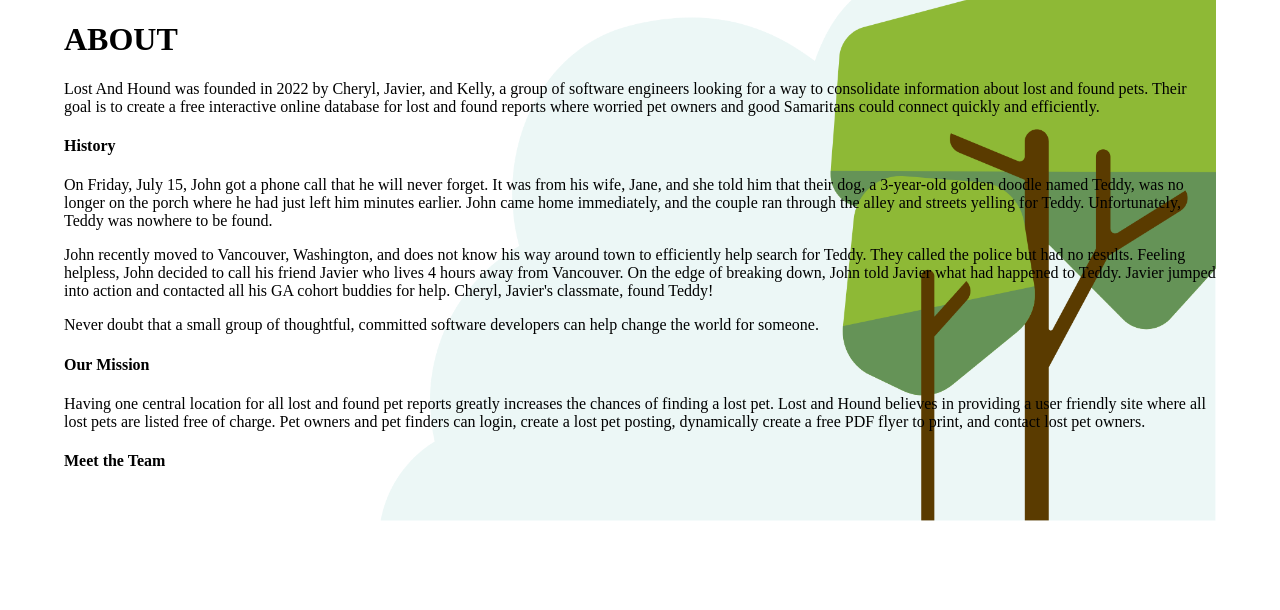
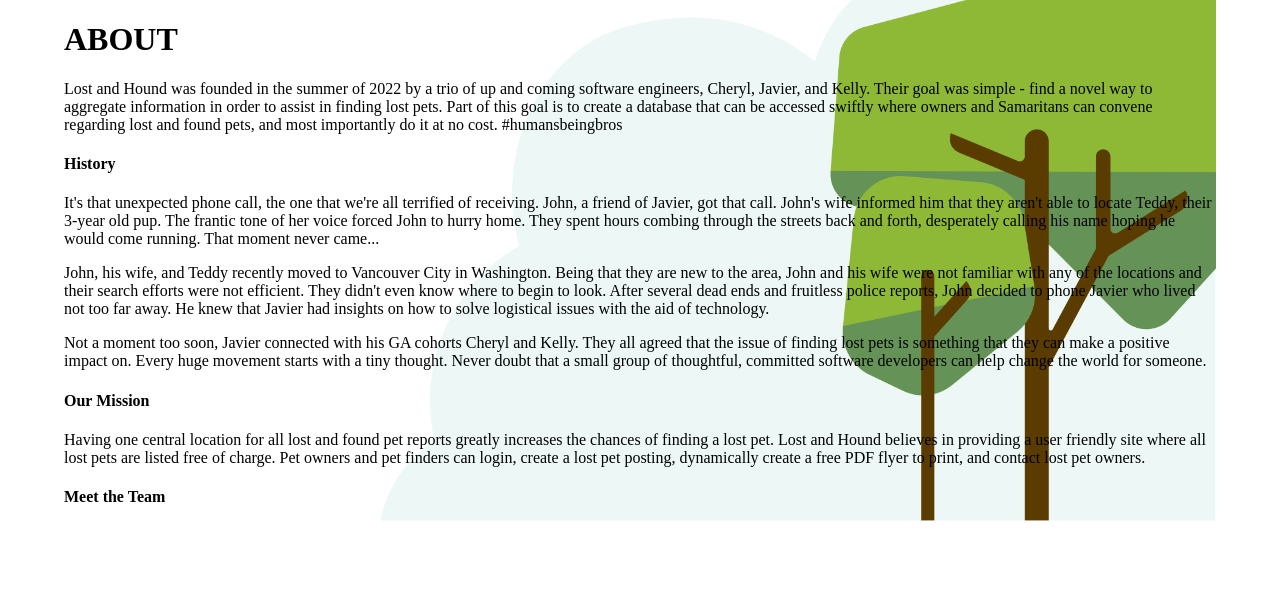
Before and after one commit to chess2022/Lost_and_Hound, a Django app: page /about/ in a window 1280 px wide. Shown: the part 88-698 px from the top of the page. Run offline with Django 4.2, Linux system fonts and the light colour scheme.

Commit message:
correct about content

```diff
--- a/main_app/templates/about.html
+++ b/main_app/templates/about.html
@@ -1,17 +1,20 @@
 {% extends 'base2.html' %}
 {% block content %}
 
+
+
 <h1>ABOUT </h1>
 
-<p class = "about-text">Lost And Hound was founded in 2022 by Cheryl, Javier, and Kelly, a group of software engineers looking for a way to consolidate information about lost and found pets. Their goal is to create a free interactive online database for lost and found reports where worried pet owners and good Samaritans could connect quickly and efficiently.</p>
+<p class = "about-text">Lost and Hound was founded in the summer of 2022 by a trio of up and coming software engineers, Cheryl, Javier, and Kelly. Their goal was simple - find a novel way to aggregate information in order to assist in finding lost pets. Part of this goal is to create a database that can be accessed swiftly where owners and Samaritans can convene regarding lost and found pets, and most importantly do it at no cost. #humansbeingbros</p>
 
 
 <h4>History</h4>
-<p class="about-text">On Friday, July 15, John got a phone call that he will never forget. It was from his wife, Jane, and she told him that their dog, a 3-year-old golden doodle named Teddy, was no longer on the porch where he had just left him minutes earlier. John came home immediately, and the couple ran through the alley and streets yelling for Teddy. Unfortunately, Teddy was nowhere to be found. </P>
+<p class="about-text">It's that unexpected phone call, the one that we're all terrified of receiving. John, a friend of Javier, got that call. John's wife informed him that they aren't able to locate Teddy, their 3-year old pup. The frantic tone of her voice forced John to hurry home. They spent hours combing through the streets back and forth, desperately calling his name hoping he would come running. That moment never came...</P>
 
-<p class="about-text">    John recently moved to Vancouver, Washington, and does not know his way around town to efficiently help search for Teddy. They called the police but had no results. Feeling helpless, John decided to call his friend Javier who lives 4 hours away from Vancouver. On the edge of breaking down, John told Javier what had happened to Teddy. Javier jumped into action and contacted all his GA cohort buddies for help. Cheryl, Javier's classmate, found Teddy! </p>
+<p class="about-text"> John, his wife, and Teddy recently moved to Vancouver City in Washington. Being that they are new to the area, John and his wife were not familiar with any of the locations and their search efforts were not efficient. They didn't even know where to begin to look. After several dead ends and fruitless police reports, John decided to phone Javier who lived not too far away. He knew that Javier had insights on how to solve logistical issues with the aid of technology.
+</p>
 
-<p class="about-text">    Never doubt that a small group of thoughtful, committed software developers can help change the world for someone. </p>
+<p class="about-text"> Not a moment too soon, Javier connected with his GA cohorts Cheryl and Kelly. They all agreed that the issue of finding lost pets is something that they can make a positive impact on. Every huge movement starts with a tiny thought. Never doubt that a small group of thoughtful, committed software developers can help change the world for someone.</p>
 
 <h4> Our Mission</h4>
 <p class="about-text">Having one central location for all lost and found pet reports greatly increases the chances of finding a lost pet.
@@ -22,4 +25,6 @@
 
 
 
+
+
 {% endblock %}
```
